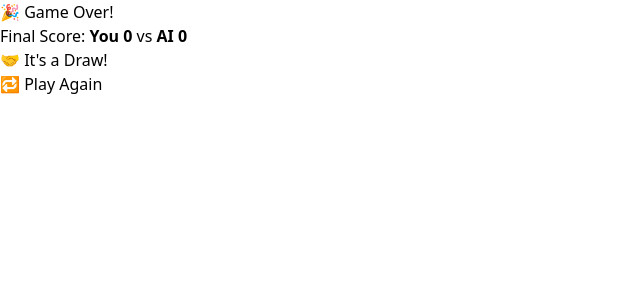
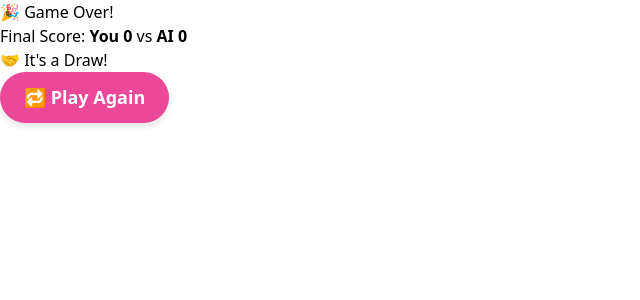
Before and after one commit to saradomincroft/muffin-vs-chihuahua-game, a Flask app: page /end_game in a window 1280 px wide. Shown: the top 300 px of the page, without its empty margins (0-640 px from the left). Run offline with Flask 3, Linux system fonts and the light colour scheme; style sheets or scripts are compiled from the project's sources.

Commit message:
had to style button home screen normal css, tailwind being weird, added favicon

```diff
--- a/templates/end_game.html
+++ b/templates/end_game.html
@@ -5,6 +5,25 @@
   <meta name="viewport" content="width=device-width, initial-scale=1.0"/>
   <title>Game Over</title>
   <link rel="stylesheet" href="{{ url_for('static', filename='dist/output.css') }}">
+  <style>
+    .restart-button {
+      display: inline-block;
+      background-color: #ec4899;
+      color: white;
+      padding: 12px 24px;
+      border-radius: 9999px;
+      font-size: 1.125rem;
+      font-weight: 600;
+      text-decoration: none;
+      transition: background-color 0.3s ease, box-shadow 0.3s ease;
+      box-shadow: 0 4px 6px rgba(0, 0, 0, 0.1);
+    }
+
+    .restart-button:hover {
+      background-color: #db2777;
+      box-shadow: 0 6px 10px rgba(0, 0, 0, 0.15);
+    }
+  </style>
 </head>
 <body class="bg-yellow-50 flex items-center justify-center min-h-screen">
   <div class="text-center bg-white p-8 rounded-2xl shadow-xl max-w-md w-full">
@@ -22,8 +41,7 @@
       <p class="text-xl font-semibold text-gray-600 mb-6">🤝 It's a Draw!</p>
     {% endif %}
 
-    <a href="{{ url_for('index') }}"
-       class="inline-block bg-pink-500 text-white px-6 py-3 rounded-lg hover:bg-pink-600 transition">
+    <a href="{{ url_for('index') }}" class="restart-button">
       🔁 Play Again
     </a>
   </div>
--- a/templates/index.html
+++ b/templates/index.html
@@ -3,6 +3,7 @@
 <head>
   <meta charset="UTF-8" />
   <meta name="viewport" content="width=device-width, initial-scale=1.0" />
+  <link rel="icon" href="{{ url_for('static', filename='favicon.png') }}" type="image/x-icon">
   <title>Muffin VS Chihuahua</title>
   <link rel="stylesheet" href="{{url_for('static',filename='dist/output.css')}}">
 </head>
```
Also changed, not shown: requirements.txt (+9 -0 lines), static/favicon.png (added).
